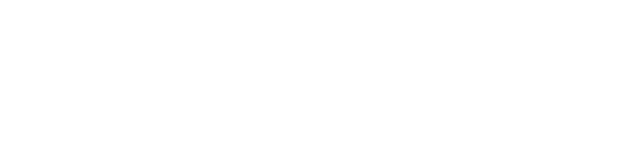
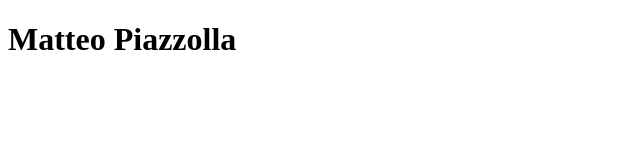
Before and after one commit to antoniomodesto-web/progettomodestodiviccaro, a plain HTML site: page matteo_piazzolla.html in a window 1280 px wide. Shown: the whole page, without its empty margins (0-640 px from the left). Drawn offline with Linux system fonts and the light colour scheme.

Commit message:
il secondo commit Matteo Piazzolla

```diff
--- a/matteo_piazzolla.html
+++ b/matteo_piazzolla.html
@@ -6,6 +6,6 @@
     <title>Document</title>
 </head>
 <body>
-
+    <h1>Matteo Piazzolla</h1>
 </body>
 </html>
```
